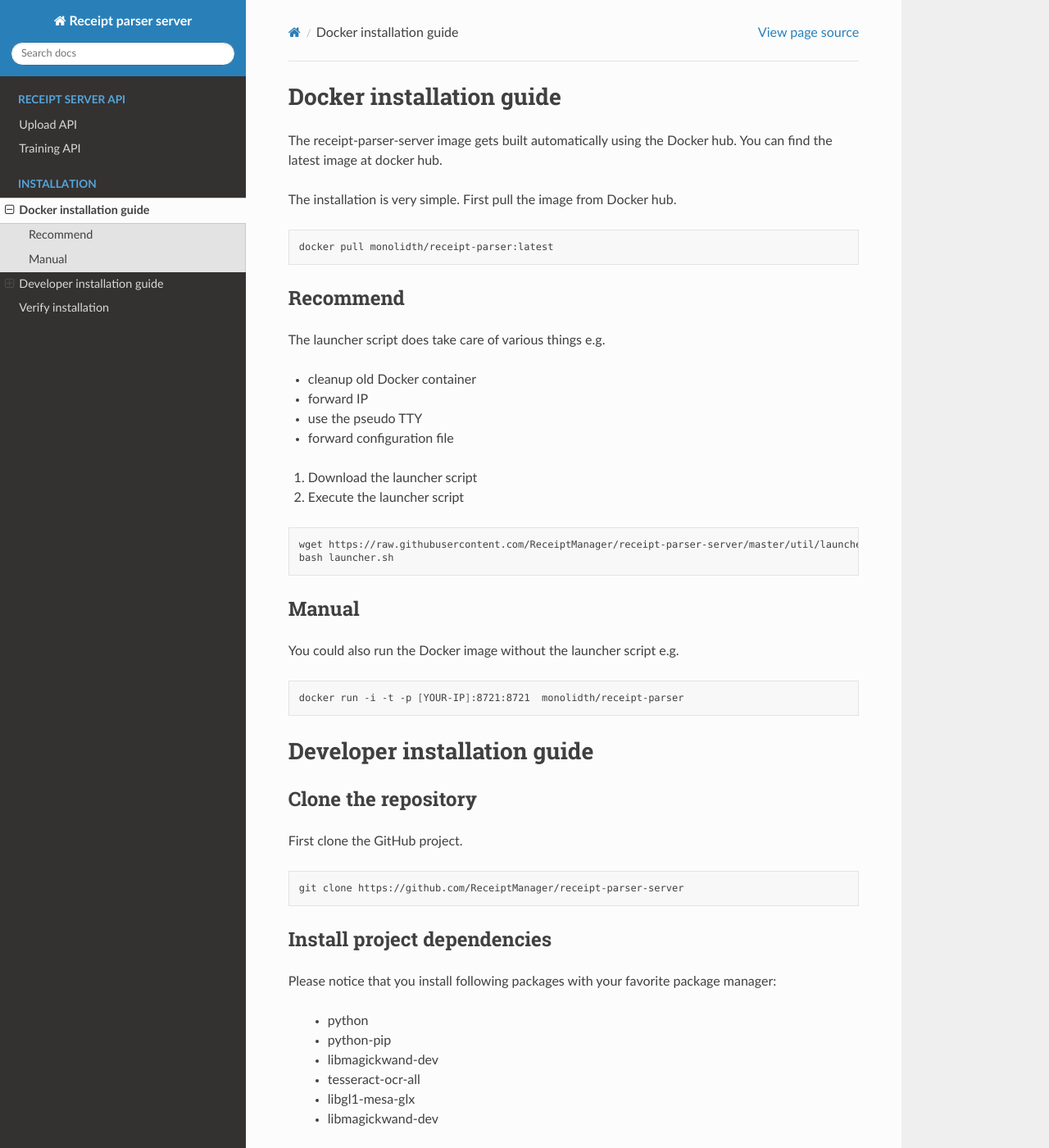
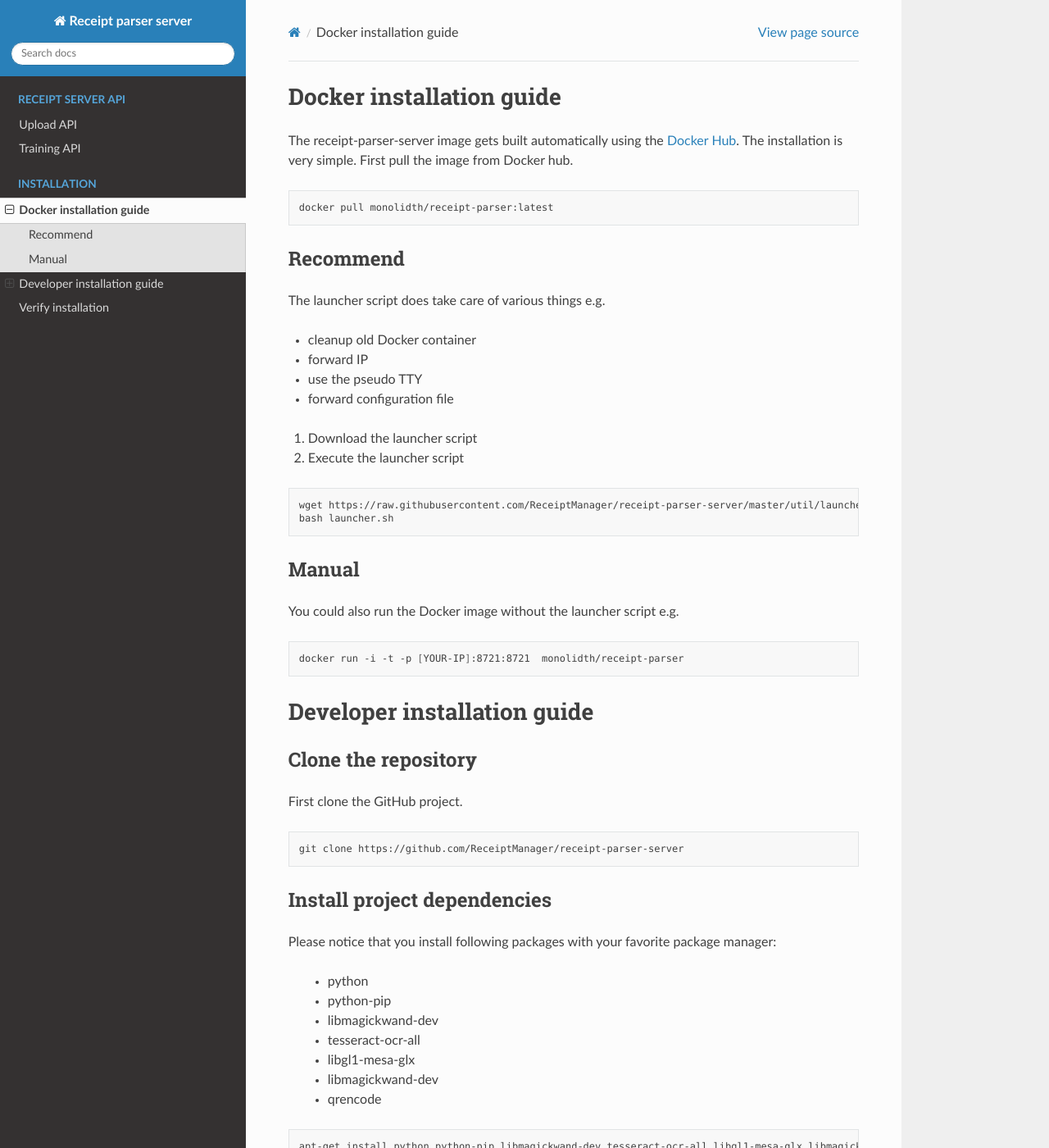
Before and after one commit to ReceiptManager/receipt-parser-server, a Sphinx documentation site: the page built from docs/installation.rst, in a window 1280 px wide and 1400 px high. Shown: the whole window at 82% size. Built offline with Sphinx 7.4.7 and the Read the Docs theme 2.0.0, drawn with Linux system fonts in a browser that asks for light colours; some of the changed text lies outside the part shown.

Commit message:
[DOCU] add DockerHub link and add qrencode dependency

```diff
--- a/docs/installation.rst
+++ b/docs/installation.rst
@@ -1,7 +1,6 @@
 Docker installation guide
 =================================================
-The receipt-parser-server image gets built automatically using the Docker hub. You can find the latest image at docker hub.
-
+The receipt-parser-server image gets built automatically using the `Docker Hub <https://hub.docker.com/r/monolidth/receipt-parser>`_.
 The installation is very simple. First pull the image from Docker hub.
 
 .. code-block:: bash
@@ -62,6 +61,7 @@
     * tesseract-ocr-all
     * libgl1-mesa-glx
     * libmagickwand-dev
+    * qrencode
 
 .. code-block:: bash
 
@@ -115,3 +115,9 @@
     INFO:     Waiting for application startup.
     INFO:     Application startup complete.
     INFO:     Uvicorn running on https://0.0.0.0:8721 (Press CTRL+C to quit)
+
+The API token in printed on the screen. Additionally, you can scan the QR code.
+
+.. code-block:: text
+
+    Current API token: XXXXXXXX
```
